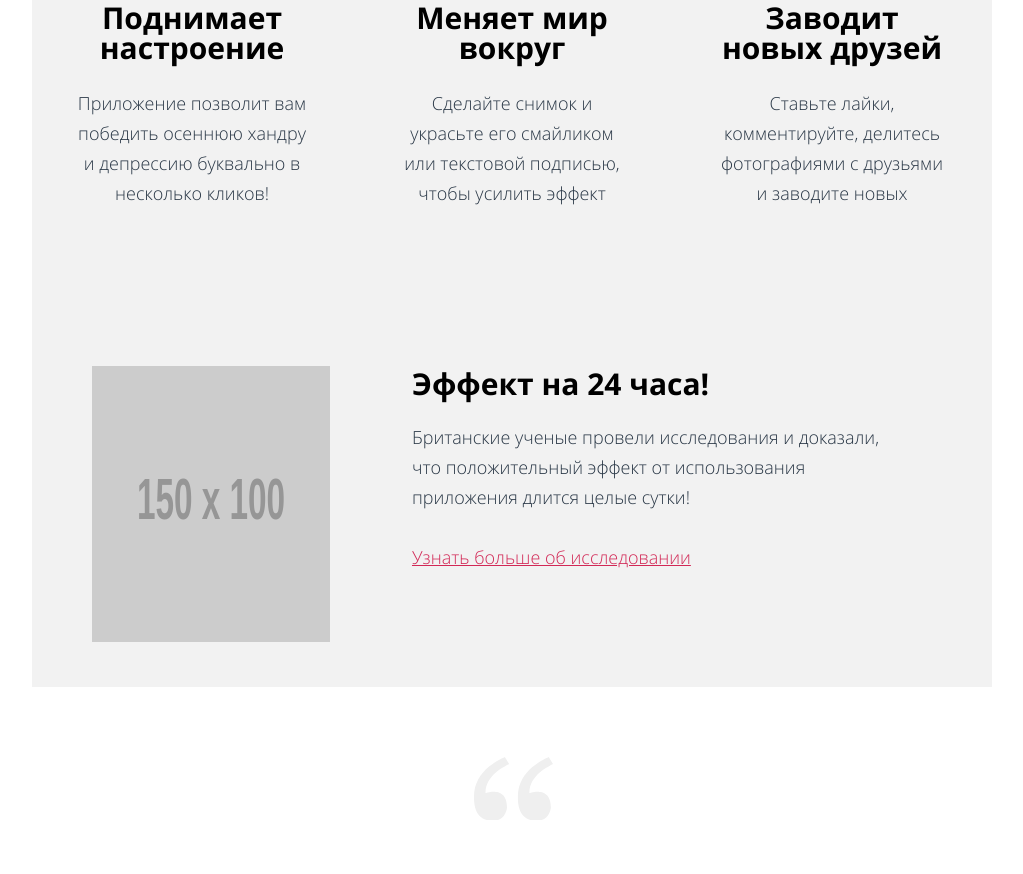
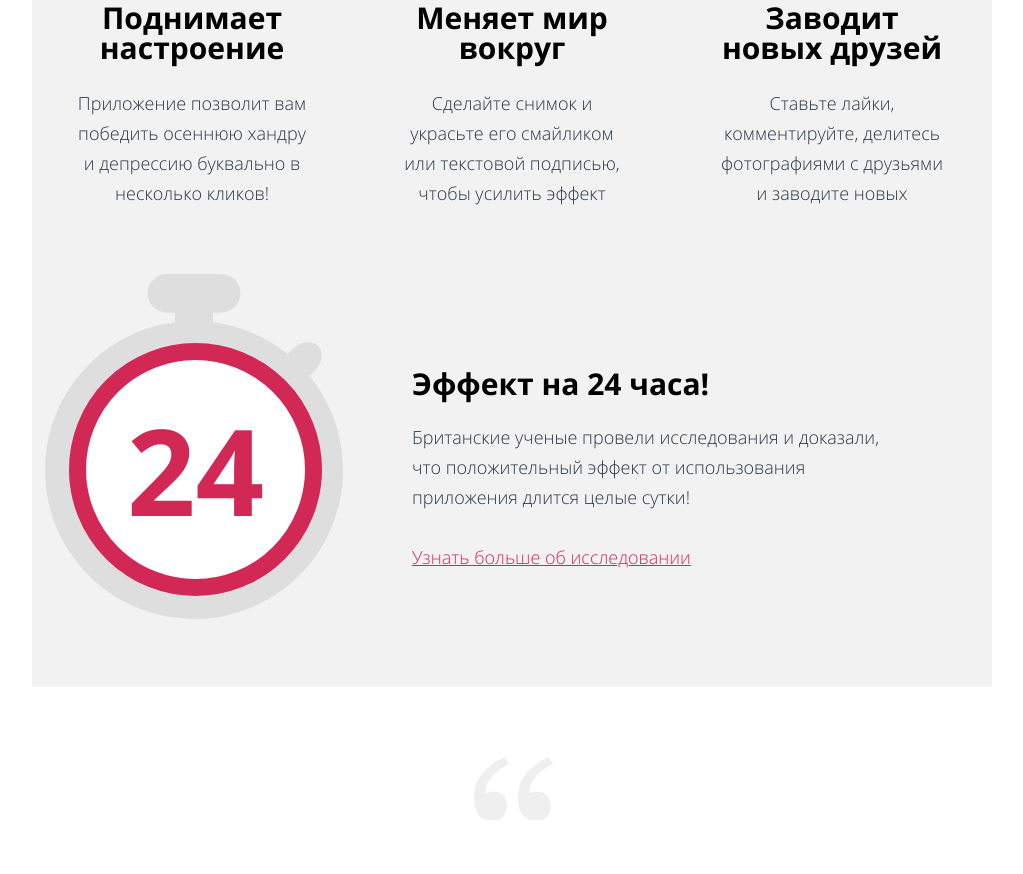
Before and after one commit to Anastasiushka/691317-pink, a website: page source/index.html in a window 1280 px wide. Shown: the part 1533-2407 px from the top of the page, without its empty margins (128-1151 px from the left). Drawn offline with nearby package versions, Linux system fonts and the light colour scheme; files that its build step writes are made by us from their sources; placeholder pictures from the web are drawn by us.

Commit message:
Добавила часики и исправила ошибки

```diff
--- a/source/index.html
+++ b/source/index.html
@@ -3,6 +3,8 @@
   <head>
     <meta charset="utf-8">
     <title>HTML Academy: Пинк</title>
+    <meta name="viewport" content="width=device-width,initial-scale=1">
+    <meta name="format-detection" content="telephone=no">
     <link href="css/style.css" rel="stylesheet">
   </head>
 
@@ -99,18 +101,21 @@
 
             <div class="app-description__pictures">
               <picture>
-                <source media="(min-width: 960px)" srcset="img/iphone-screen-3-desktop@1x.png 1x, img/ iphone-screen-3-desktop@2x.png 2x">
+                <source media="(min-width: 960px)" srcset="img/iphone-screen-3-desktop@1x.png 1x, img/iphone-screen-3-desktop@2x.png 2x">
                 <source media="(min-width: 660px)" srcset="img/iphone-screen-3-tablet@1x.png 1x, img/iphone-screen-3-tablet@2x.png 2x">
                 <img class="app-description_image" src="img/iphone-screen-mobile@1x.png" srcset="img/iphone-screen-mobile@2x.png 2x" width="157" height=" 320" alt="Телефон с веселым смайлом на экране">
               </picture>
 
-              <img class="app-description_image--desktop-1" src="img/iphone-screen-1-desktop@1x.png" srcset="img/ iphone-screen-1-desktop@2x.png 2x">
-              <img class="app-description_image--desktop-2" src="img/iphone-screen-2-desktop@1x.png" srcset="img/ iphone-screen-2-desktop@2x.png 2x">
+              <img class="app-description_image--desktop-1" src="img/iphone-screen-1-desktop@1x.png" srcset="img/iphone-screen-1-desktop@2x.png 2x">
+              <img class="app-description_image--desktop-2" src="img/iphone-screen-2-desktop@1x.png" srcset="img/iphone-screen-2-desktop@2x.png 2x">
             </div>
           </div>
 
           <div class="app-description__effect">
-            <img class="app-description__effect-img" src="http://placehold.it/150x100" width="238" height="276" alt="Таймер">
+            <span class="app-description__effect-img-text">24</span>
+            <svg class="app-description__effect-img" version="1.1" id="Layer_1" xmlns="http://www.w3.org/2000/svg" xmlns:xlink="http://www.w3.org/1999/xlink" x="0px" y="0px" width="298px" height="345.097px" viewBox="0 0 298 345.097" enable-background="new 0 0 298 345.097" xml:space="preserve" style="fill:#dedede">
+              <path d="M264.568,102.055l5.355-5.355c7.717-7.717,9.124-18.938,3.126-24.935c-5.997-5.997-17.217-4.59-24.934,3.127l-5.386,5.385 C221.768,63.292,196.11,51.875,168,48.297v-9.583h7.658c10.914,0,19.843-8.711,19.843-19.357S186.573,0,175.659,0h-53.317  c-10.913,0-19.842,8.711-19.842,19.357s8.929,19.357,19.842,19.357H130v9.583C56.681,57.629,0,120.244,0,196.097  c0,82.291,66.709,149,149,149c82.29,0,149-66.709,149-149C298,160.434,285.465,127.703,264.568,102.055z M149,306.264 c-60.844,0-110.167-49.323-110.167-110.167S88.156,85.93,149,85.93c60.843,0,110.167,49.323,110.167,110.167  S209.843,306.264,149,306.264z"/>
+            </svg>
             <div class="app-description__effect-text">
               <h2 class="app-description__effect-heading">Эффект  на 24 часа!</h2>
               <p class="app-description__effect-paragraph">Британские ученые провели исследования и доказали, что положительный эффект от   использования приложения длится целые сутки!</p>
@@ -255,6 +260,7 @@
         </div>
         <div class="contacts__map">
           <span class="visually-hidden">Мы находимся здесь"></span>
+          <span class="contacts__map-marker"></span>
         </div>
       </section>
     </main>
--- a/source/less/blocks/app-description.less
+++ b/source/less/blocks/app-description.less
@@ -176,7 +176,30 @@
 
   .app-description__effect-img {
     position: absolute;
-    left: -320px;
+    width: 238px;
+    height: 276px;
+    top: -42px;
+    left: -312px;
+  }
+
+  .app-description__effect-img-text {
+    position: absolute;
+    z-index: 1;
+    width: 174px;
+    height: 174px;
+    border-style: solid;
+    border-width: 14px;
+    border-color: rgb(210, 40, 86);
+    border-radius: 50%;
+    top: 13px;
+    left: -293px;
+    font-size: 96px;
+    font-weight: 700;
+    color: rgb(210, 40, 86);
+    background-color: rgb(255, 255, 255);
+    display: flex;
+    justify-content: center;
+    align-items: center;
   }
 
   .app-description__effect-heading {
@@ -312,6 +335,22 @@
     padding-bottom: 115px;
   }
 
+  .app-description__effect-img {
+    width: 298px;
+    height: 345px;
+    top: -92px;
+    left: -367px;
+  }
+
+  .app-description__effect-img-text {
+    width: 219px;
+    height: 219px;
+    border-width: 17px;
+    top: -23px;
+    left: -343px;
+    font-size: 120px;
+  }
+
   .app-description__effect-heading {
     width: 320px;
   }
--- a/source/less/blocks/contacts.less
+++ b/source/less/blocks/contacts.less
@@ -55,9 +55,12 @@
   background-position: 0 -445px;
   width: 320px;
   height: 200px;
+  @media (min-resolution: 144dpi), (min-resolution: 1.5dppx) {
+    background-image: url("../img/bg-map-mobile@2x.png");
+  }
 }
 
-.contacts__map::after {
+.contacts__map-marker {
   content: "";
   position: absolute;
   width: 36px;
@@ -115,9 +118,12 @@
     background-repeat: no-repeat;
     width: 660px;
     height: 375px;
+    @media (min-resolution: 144dpi), (min-resolution: 1.5dppx) {
+      background-image: url("../img/bg-map-tablet@2x.jpg");
+    }
   }
 
-  .contacts__map::after {
+  .contacts__map-marker {
     top: 195px;
     left: 312px;
   }
@@ -178,9 +184,12 @@
     background-repeat: no-repeat;
     width: 960px;
     height: 500px;
+    @media (min-resolution: 144dpi), (min-resolution: 1.5dppx) {
+      background-image: url("../img/bg-map-desktop@2x.jpg");
+    }
   }
 
-  .contacts__map::after {
+  .contacts__map-marker {
     top: 260px;
     left: 582px;
   }
--- a/source/less/blocks/main-header.less
+++ b/source/less/blocks/main-header.less
@@ -10,6 +10,9 @@
   background-repeat: no-repeat;
   min-height: 462px;
   margin-top: 265px;
+  @media (min-resolution: 144dpi), (min-resolution: 1.5dppx) {
+    background-image: url("../img/bg-back-mobile@2x.jpg");
+  }
 }
 
 .main-header__background--short {
@@ -129,6 +132,9 @@
     background-repeat: no-repeat;
     min-height: 728px;
     background-position: -270px 0;
+    @media (min-resolution: 144dpi), (min-resolution: 1.5dppx) {
+      background-image: url("../img/bg-back-tablet@2x.jpg");
+    }
   }
 
   .main-nav {
@@ -185,6 +191,9 @@
     min-height: 853px;
     background-position: -800px 0;
     margin-top: 0;
+    @media (min-resolution: 144dpi), (min-resolution: 1.5dppx) {
+      background-image: url("../img/bg-back-desktop@2x.jpg");
+    }
   }
 
   .main-header__background--short {
```
Also changed, not shown: source/form.html (+2 -0 lines), source/photo.html (+3 -1 lines), source/img/icon-timer.svg.
